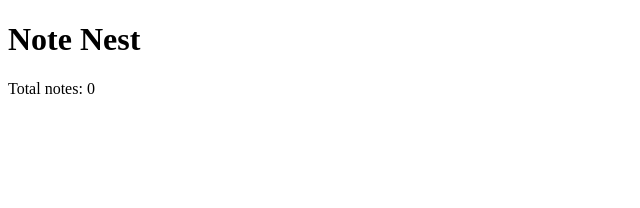
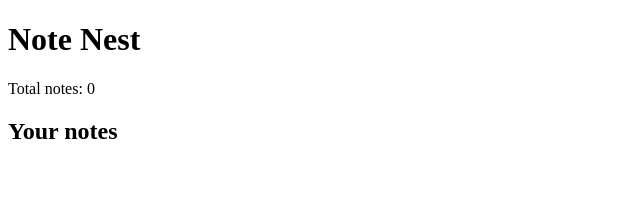
Before and after one commit to AriamGoitom/note-nest, a React (Vite) app: page / in a window 1280 px wide. Shown: the top 208 px of the page, without its empty margins (0-640 px from the left). Built offline with nearby package versions, Linux system fonts and the light colour scheme.

Commit message:
add NoteList component to Home component

```diff
--- a/src/pages/Home.jsx
+++ b/src/pages/Home.jsx
@@ -1,6 +1,7 @@
 import React from 'react';
 import { useContext } from 'react';
 import { NotesContext } from '../context/NotesContext';
+import NoteList from '../components/NoteList';
 
 const Home = () => {
 
@@ -10,6 +11,8 @@ const Home = () => {
         <main>
             <h1>Note Nest</h1>
             <p>Total notes: {notes.length}</p>
+
+            <NoteList notes={notes} />
         </main>
     );
 };
```
